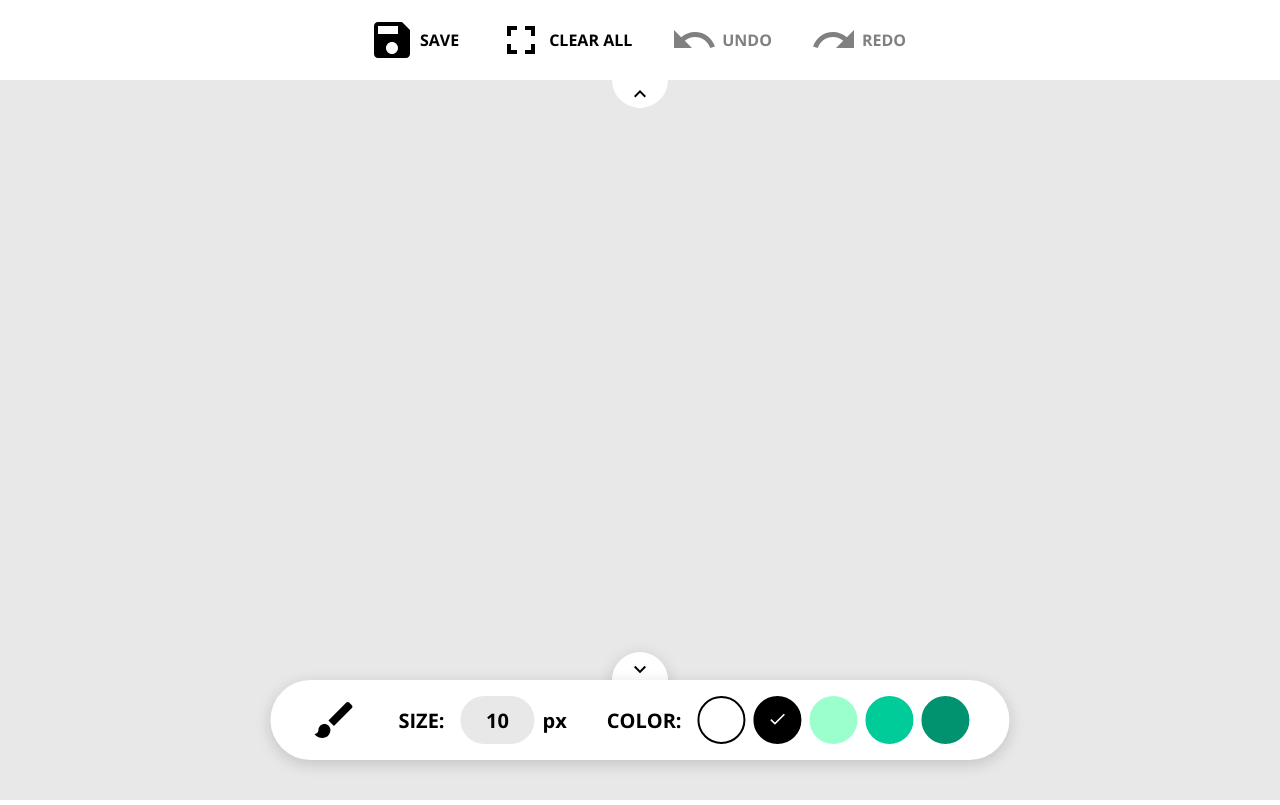
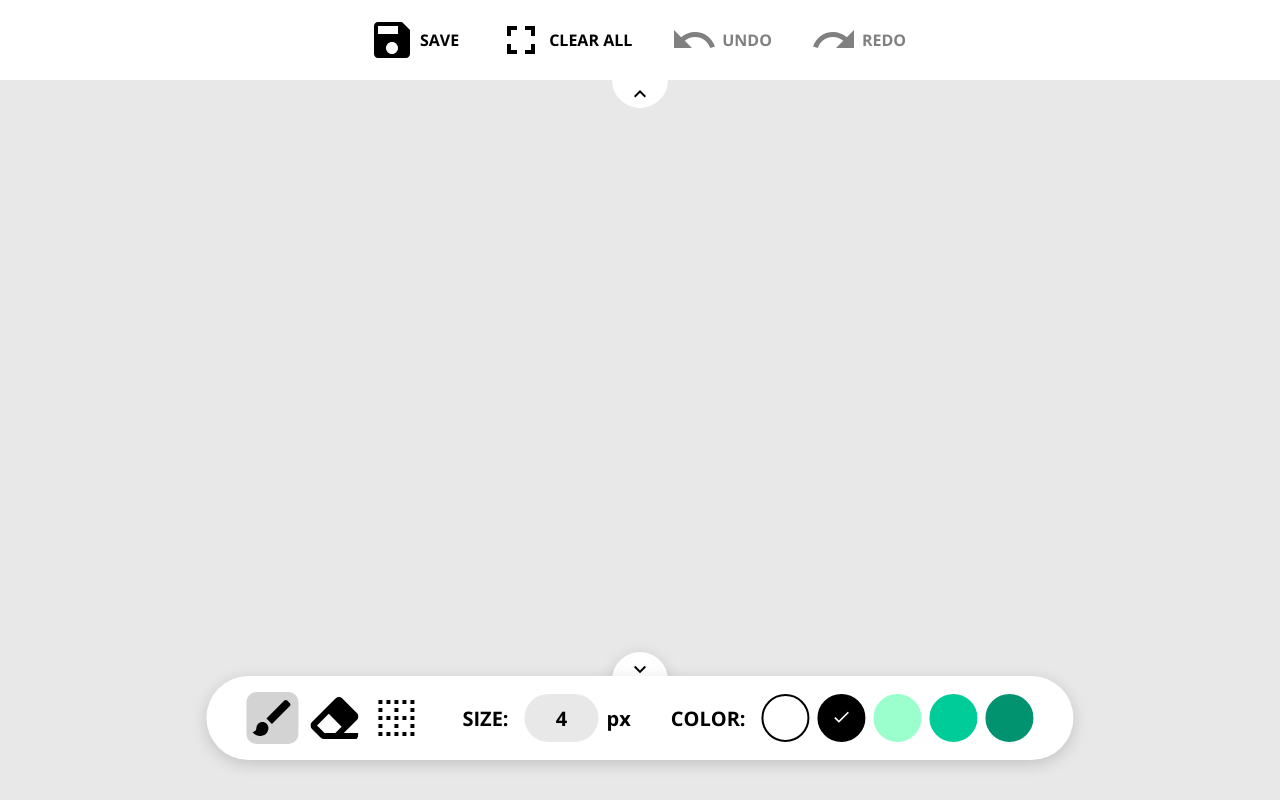
Before and after one commit to cxc421/react-painter, a React (Create React App) app: page / in a window 1280 px wide. Built offline with nearby package versions, Linux system fonts and the light colour scheme.

Commit message:
Add eraser

```diff
--- a/src/components/BottomPanel/BottomPanel.jsx
+++ b/src/components/BottomPanel/BottomPanel.jsx
@@ -1,9 +1,9 @@
 import React, { useState } from 'react';
 import styled from 'styled-components';
-import { MdBrush } from 'react-icons/md';
 import SizeBlock from './SizeBlock.jsx';
 import ColorBlock from './ColorBlock.jsx';
 import ToggleIcon from './ToggleIcon';
+import ModeArea from './ModeArea';
 
 const Wrapper = styled.div`
   position: fixed;
@@ -27,28 +27,37 @@ const Wrapper = styled.div`
     }
   }
 
-  @media (max-width: 769px) {
+  @media (max-width: 888px) {
     white-space: pre-wrap;
-    padding: 16px 20px;
+    padding: 16px 24px;
 
     > * {
       display: flex;
+
       &:nth-child(n + 2) {
         margin-left: 0px;
-        margin-top: 5px;
+        margin-top: 10px;
       }
     }
   }
 `;
 
-function BottomPanel({ size, setSize, onCheckSize, color, setColor }) {
+function BottomPanel({
+  size,
+  setSize,
+  onCheckSize,
+  color,
+  setColor,
+  mode,
+  setMode
+}) {
   const [open, setOpen] = useState(true);
   const onTogglePanel = () => setOpen(!open);
 
   return (
     <>
       <Wrapper open={open}>
-        <MdBrush size={48} />
+        <ModeArea mode={mode} setMode={setMode} />
         <SizeBlock size={size} onCheckSize={onCheckSize} setSize={setSize} />
         <ColorBlock color={color} setColor={setColor} />
       </Wrapper>
--- /dev/null
+++ b/src/components/BottomPanel/ModeArea.jsx
@@ -0,0 +1,49 @@
+import React from 'react';
+import styled from 'styled-components';
+import { MdBrush, MdBorderClear } from 'react-icons/md';
+import { FaEraser } from 'react-icons/fa';
+
+const Wrapper = styled.div`
+  display: inline-flex;
+  /* background: grey; */
+  height: auto !important;
+  white-space: nowrap;
+
+  > * {
+    margin-left: 10px;
+    padding: 2px;
+    border-radius: 10px;
+    &:first-child {
+      margin-left: 0;
+    }
+
+    &:hover {
+      background: #e8e8e8;
+    }
+
+    /* background: ${props => (props.select ? 'grey' : 'pink')}; */
+    cursor: pointer;
+    &.select {
+      background: lightgray;
+    }
+  }
+`;
+
+export default ({ mode, setMode }) => {
+  return (
+    <Wrapper>
+      {[
+        { Icon: MdBrush, modeName: 'mode_draw' },
+        { Icon: FaEraser, modeName: 'mode_eraser' },
+        { Icon: MdBorderClear, modeName: 'mode_window' }
+      ].map(({ Icon, modeName }) => (
+        <Icon
+          key={modeName}
+          size={52}
+          className={`${modeName === mode ? 'select' : ''}`}
+          onClick={() => setMode(modeName)}
+        />
+      ))}
+    </Wrapper>
+  );
+};
--- a/src/components/BottomPanel/ToggleIcon.jsx
+++ b/src/components/BottomPanel/ToggleIcon.jsx
@@ -11,8 +11,8 @@ const Wrapper = styled.div`
   margin-left: -28px;
 
   bottom: ${props => (props.open ? '120px' : '68px')};
-  @media (max-width: 769px) {
-    bottom: ${props => (props.open ? '226px' : '68px')};
+  @media (max-width: 888px) {
+    bottom: ${props => (props.open ? '241px' : '68px')};
   }
 
   margin-bottom: -28px;
--- a/src/components/Canvas.jsx
+++ b/src/components/Canvas.jsx
@@ -3,10 +3,13 @@ import styled from 'styled-components';
 import TopPanel from './TopPanel/TopPanel.jsx';
 import BottomPanel from './BottomPanel/BottomPanel.jsx';
 
+const backgroundColor = '#e8e8e8';
+
 const Canvas = styled.canvas`
   width: 100%;
   height: 100%;
   background: #e8e8e8;
+  cursor: crosshair;
 `;
 
 const resizeCanvas = (() => {
@@ -19,7 +22,6 @@ const resizeCanvas = (() => {
       canvas.height = height;
       preWidth = width;
       preHeight = height;
-      console.log('resize');
     }
   };
 })();
@@ -44,20 +46,22 @@ function drawLine(canvas, x, y) {
 
 function drawDataImg(canvas, dataImg) {
   resizeCanvas(canvas);
-  // console.log('draw');
   const ctx = canvas.getContext('2d');
   var canvasPic = new Image();
   canvasPic.src = dataImg;
   canvasPic.onload = function() {
-    ctx.clearRect(0, 0, canvas.width, canvas.height);
+    // ctx.clearRect(0, 0, canvas.width, canvas.height);
+    ctx.fillStyle = backgroundColor;
+    ctx.fillRect(0, 0, canvas.width, canvas.height);
     ctx.drawImage(canvasPic, 0, 0);
-    console.log('draw');
   };
 }
 
 function clearCanvas(canvas) {
   const ctx = canvas.getContext('2d');
-  ctx.clearRect(0, 0, canvas.width, canvas.height);
+  // ctx.clearRect(0, 0, canvas.width, canvas.height);
+  ctx.fillStyle = backgroundColor;
+  ctx.fillRect(0, 0, canvas.width, canvas.height);
 }
 
 const checkSize = (() => {
@@ -84,19 +88,22 @@ export default () => {
   const canvasRef = useRef(null);
   const downloadTagRef = useRef(null);
   const [drawing, setDrawing] = useState(false);
-  const [size, setSize] = useState(10);
+  const [size, setSize] = useState(4);
   const [color, setColor] = useState('#000000');
   const [history, setHistory] = useState([]);
   const [historyIdx, setHistoryIdx] = useState(-1);
+  const [mode, setMode] = useState('mode_draw');
 
-  console.log({ history, historyIdx });
+  // console.log({ history, historyIdx });
   const canRedo = history.length > historyIdx + 1;
   const canUndo = historyIdx > -1;
 
+  // First Time Resize
   useEffect(() => {
     resizeCanvas(canvasRef.current);
   }, []);
 
+  // Resize
   useEffect(() => {
     const onResize = () => {
       const dataImg = history[historyIdx];
@@ -121,8 +128,15 @@ export default () => {
   function onCanvasMouseDown(e) {
     setDrawing(true);
     const correctSize = checkSize(size);
+    const newColor = mode === 'mode_draw' ? color : backgroundColor;
     setSize(correctSize);
-    drawLineStart(canvasRef.current, e.clientX, e.clientY, color, correctSize);
+    drawLineStart(
+      canvasRef.current,
+      e.clientX,
+      e.clientY,
+      newColor,
+      correctSize
+    );
   }
 
   function onCanvasMouseMove(e) {
@@ -196,6 +210,8 @@ export default () => {
         onCheckSize={onCheckSize}
         color={color}
         setColor={setColor}
+        mode={mode}
+        setMode={setMode}
       />
       <a
         href="#?file"
--- a/src/components/TopPanel/Button.jsx
+++ b/src/components/TopPanel/Button.jsx
@@ -17,7 +17,7 @@ const Container = styled.div`
   cursor: pointer;
   transition: background 300ms;
   &:hover {
-    background: lightgrey;
+    background: #e8e8e8;
   }
 
   > * {
```
